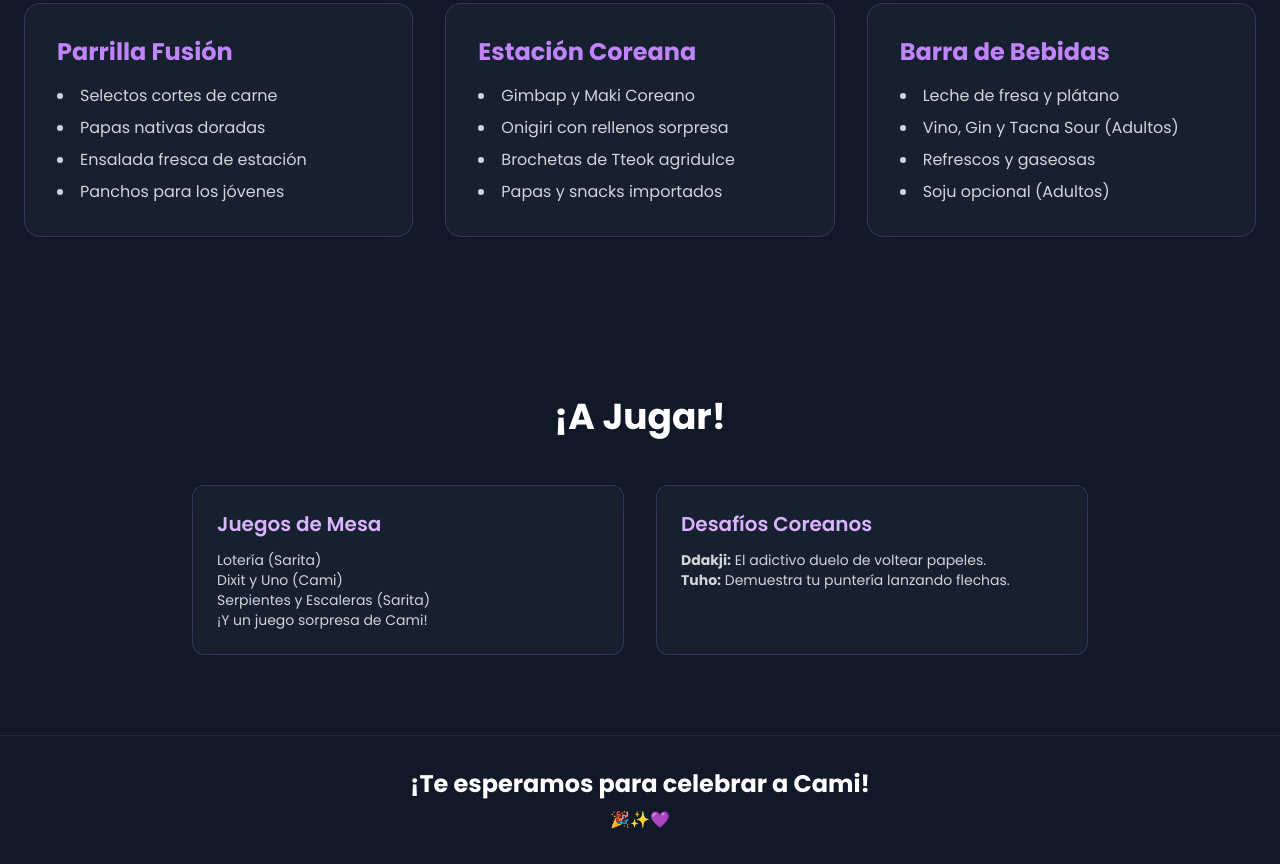
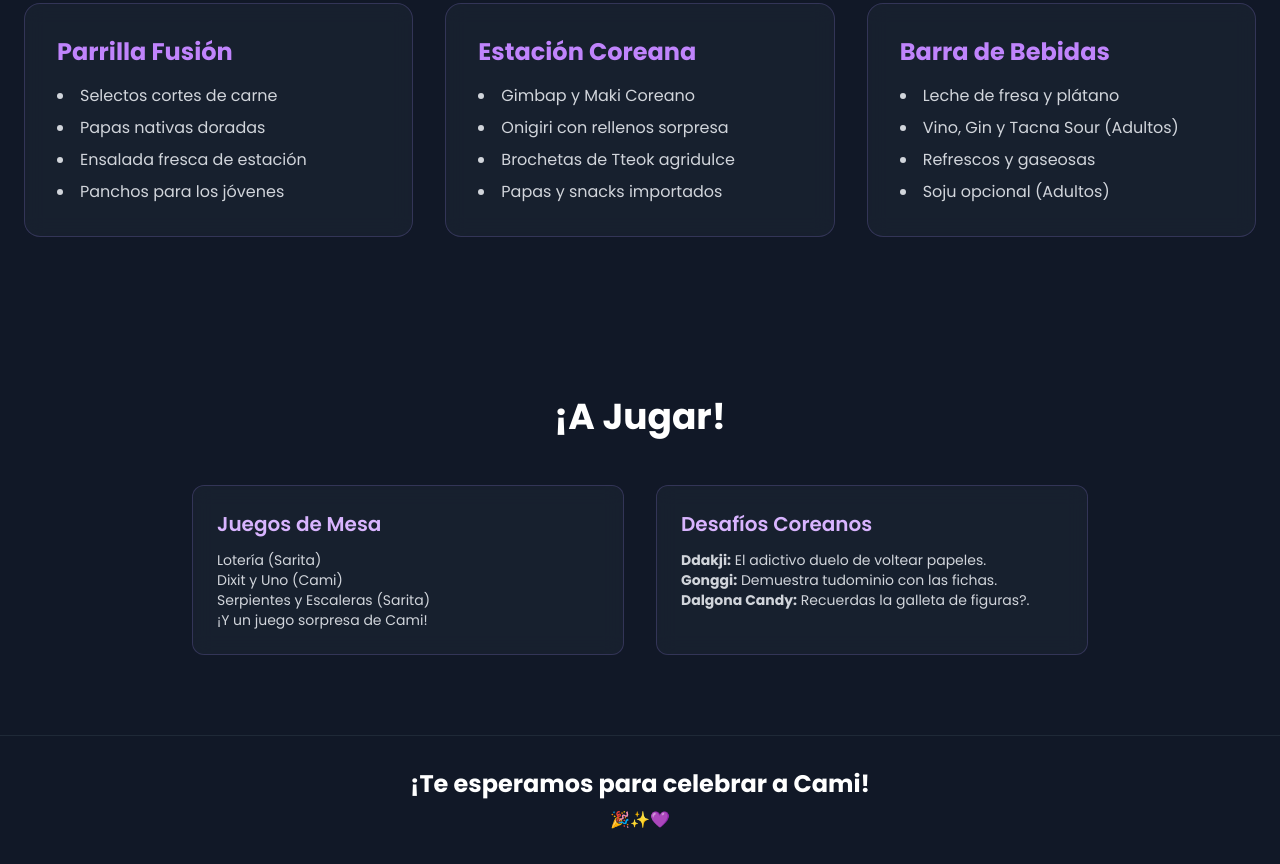
Before and after one commit to ikolab-maker/notcumple, a plain HTML site: page index.html in a window 1280 px wide. Shown: the part 1739-2603 px from the top of the page. Drawn offline with nearby package versions, Linux system fonts and the light colour scheme.

Commit message:
index.html
Mejora en la zona de juegos

```diff
--- a/index.html
+++ b/index.html
@@ -197,7 +197,8 @@
                      <div class="card p-6 rounded-xl">
                         <h3 class="text-xl font-semibold text-purple-300 mb-3">Desafíos Coreanos</h3>
                         <p class="text-sm"><strong>Ddakji:</strong> El adictivo duelo de voltear papeles.</p>
-                        <p class="text-sm"><strong>Tuho:</strong> Demuestra tu puntería lanzando flechas.</p>
+                        <p class="text-sm"><strong>Gonggi:</strong> Demuestra tudominio con las fichas.</p>
+                        <p class="text-sm"><strong>Dalgona Candy:</strong> Recuerdas la galleta de figuras?.</p>
                     </div>
                 </div>
             </div>
```
